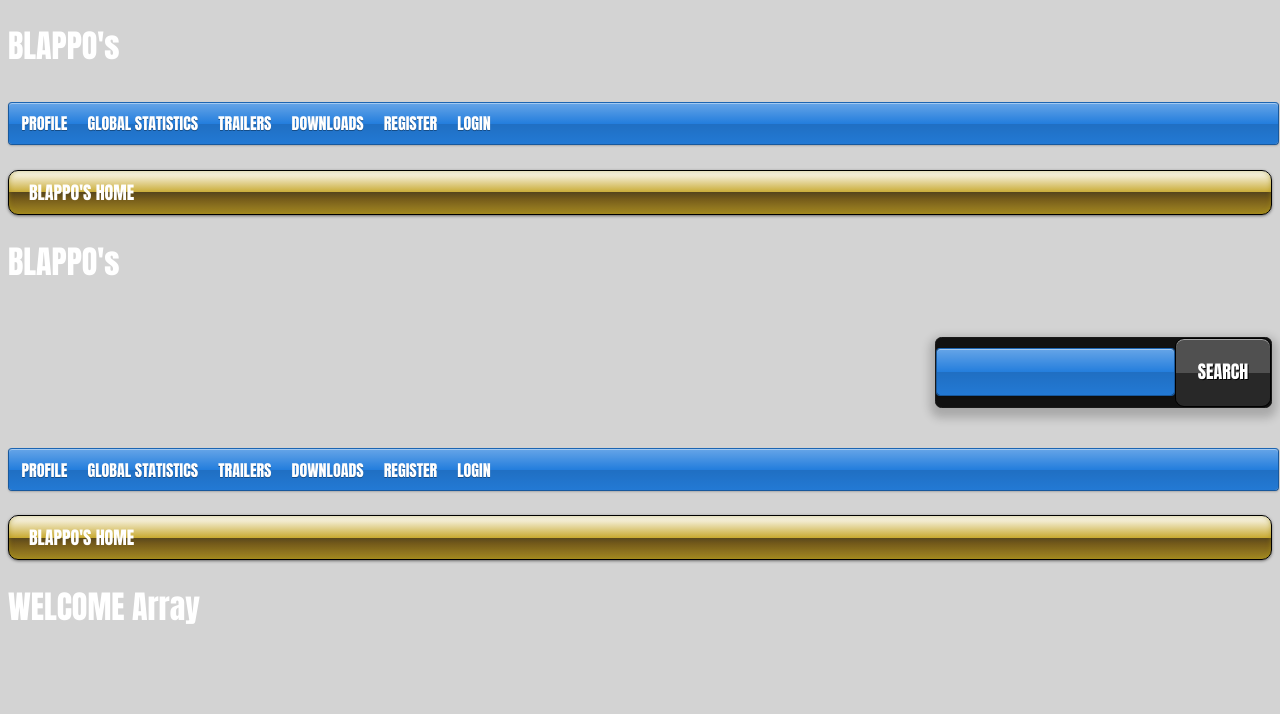
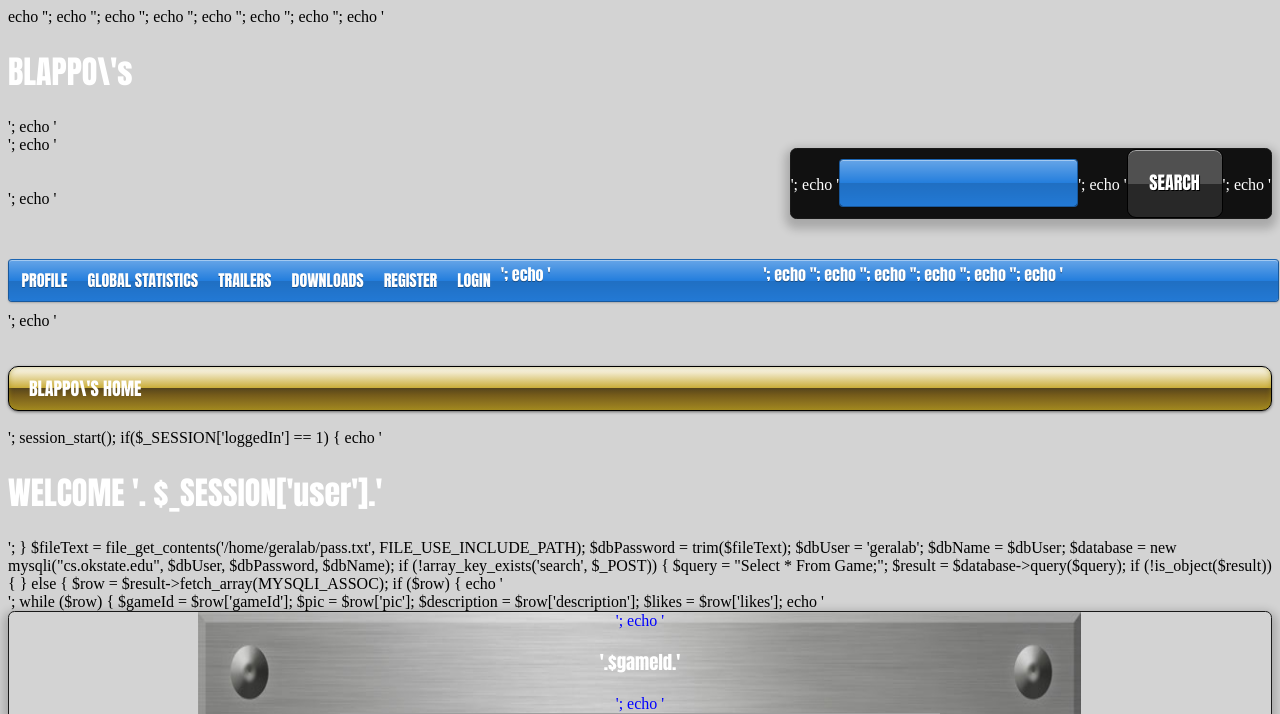
Before and after one commit to geralab/web-app-project, a PHP site: page /home.php in a window 1280 px wide. Shown: the top 714 px of the page. Before the commit the page ends 624 px from the top, so only its background shows below. Run offline with PHP 8.4, Linux system fonts and the light colour scheme; the visitor is signed in with stand-in values (Sample User, id 1); data that the repository does not hold is empty; grey boxes are pictures that could not be loaded.

Commit message:
fixed echo

```diff
--- a/home.php
+++ b/home.php
@@ -1,23 +1,3 @@
-
-<!DOCTYPE html>
-<html>
-	<head>
-		<title> Lees A Bitch </title>
-		<link rel="stylesheet" type="text/css" href="gstyle.css">
-	</head>
-	<body>
-		<h1 class = "title"> BLAPPO's </h1>
-		<ul id="navbar">
-			<li><a href = "profile.php">PROFILE</a></li>
-			<li><a href = "statistics.php">GLOBAL STATISTICS</a></li>
-			<li><a href = "trailers.php">TRAILERS</a></li>
-			<li><a href = "downloads.php">DOWNLOADS</a></li>
-			<li><a href = "register.php">REGISTER</a></li>
-			<li><a href = "login.php">LOGIN</a><li>
-		</ul>
-		<div class = "normal"></div>
-			<div><p class = "gold"> BLAPPO'S HOME</p></div>
-<?php
 echo '<!DOCTYPE html>';
 echo '<html>';
 	echo '<head>';
```
